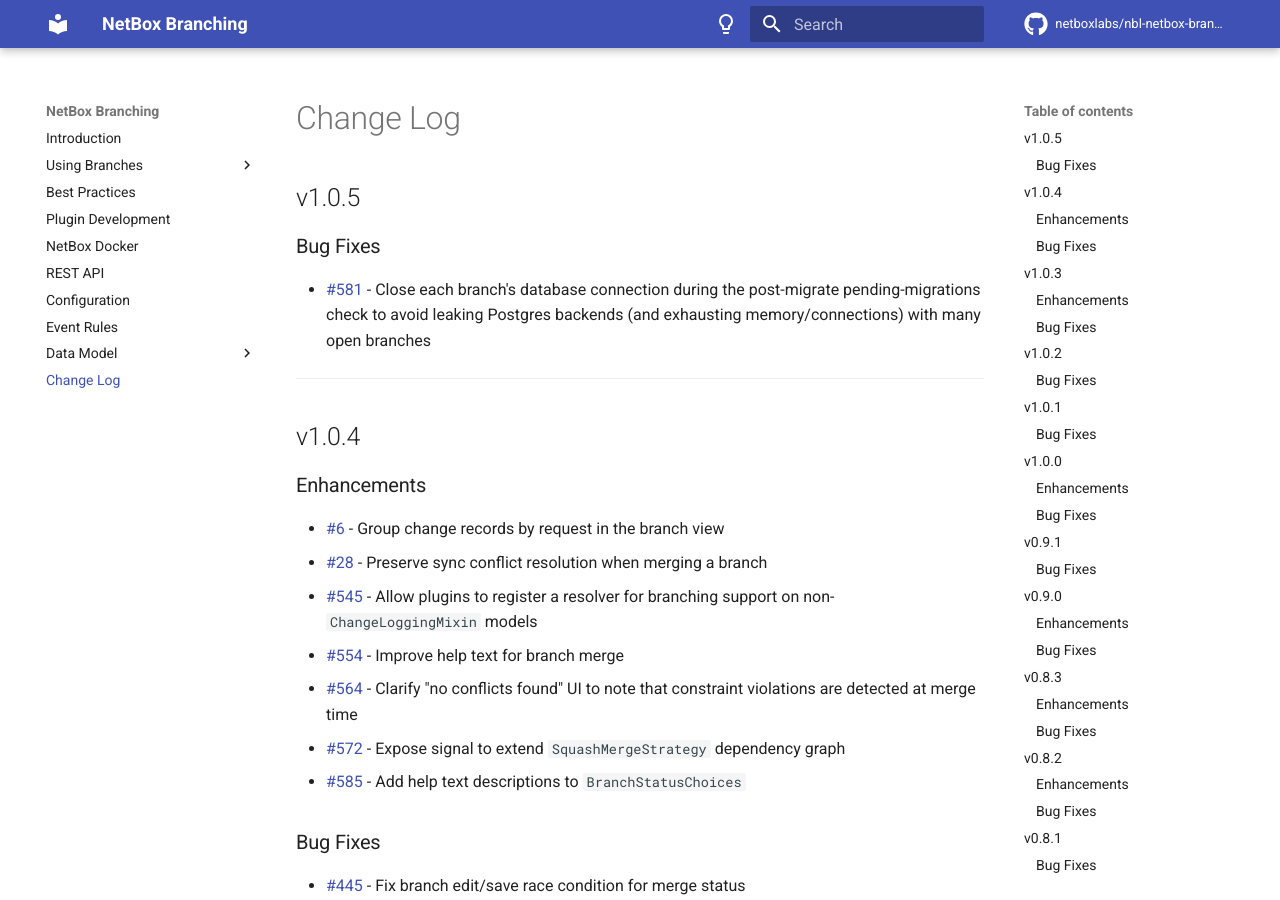
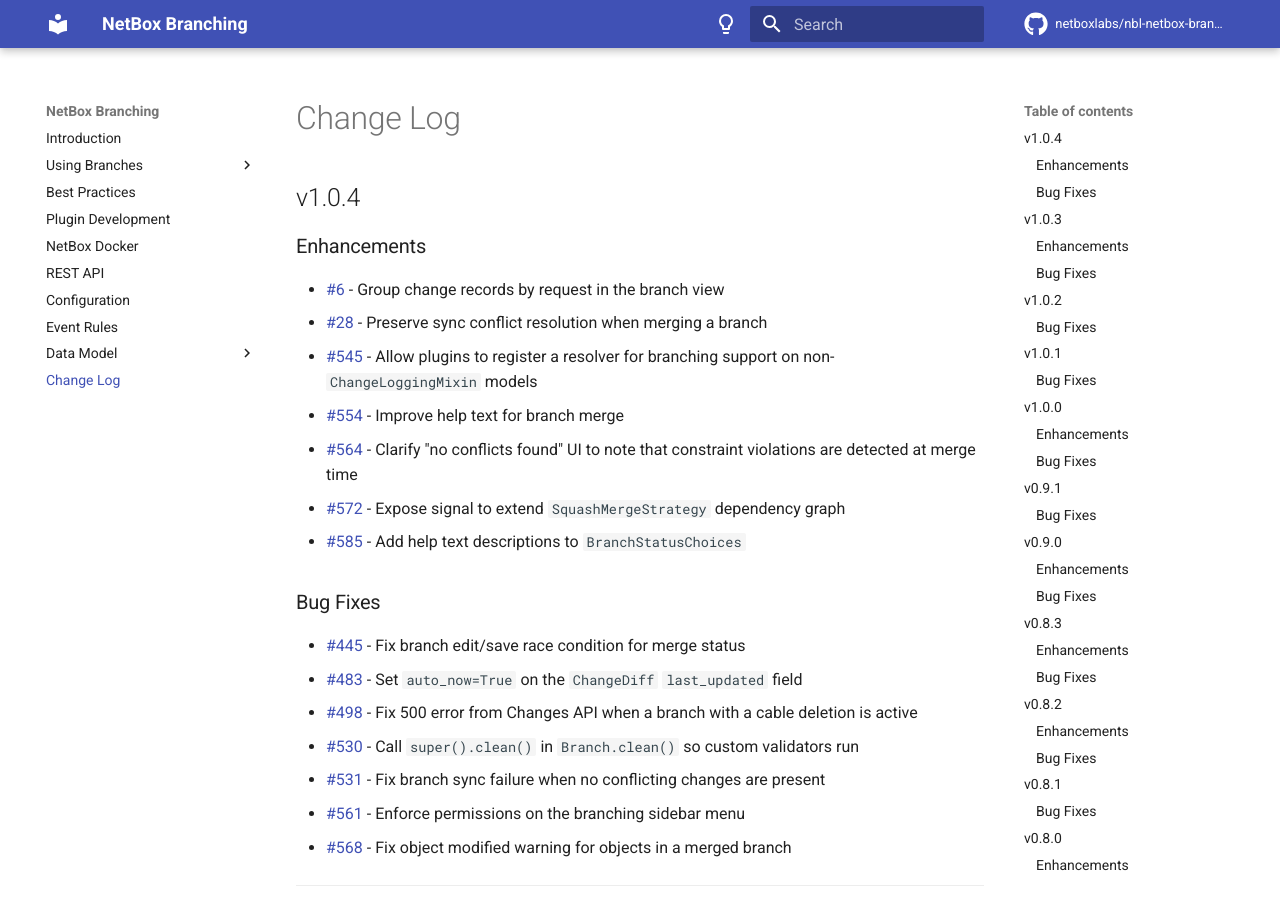
Before and after one commit to netboxlabs/netbox-branching, an MkDocs documentation site: the page built from docs/changelog.md, in a window 1280 px wide and 900 px high. Built offline with MkDocs 1.6.1 and Material for MkDocs 9.7.7, drawn with Linux system fonts in a browser that asks for light colours; comment, search, counter and statistics services are not loaded.

```diff
--- a/docs/changelog.md
+++ b/docs/changelog.md
@@ -1,12 +1,4 @@
 # Change Log
-
-## v1.0.5
-
-### Bug Fixes
-
-* [#581](https://github.com/netboxlabs/netbox-branching/issues/581) - Close each branch's database connection during the post-migrate pending-migrations check to avoid leaking Postgres backends (and exhausting memory/connections) with many open branches
-
----
 
 ## v1.0.4
 
```
